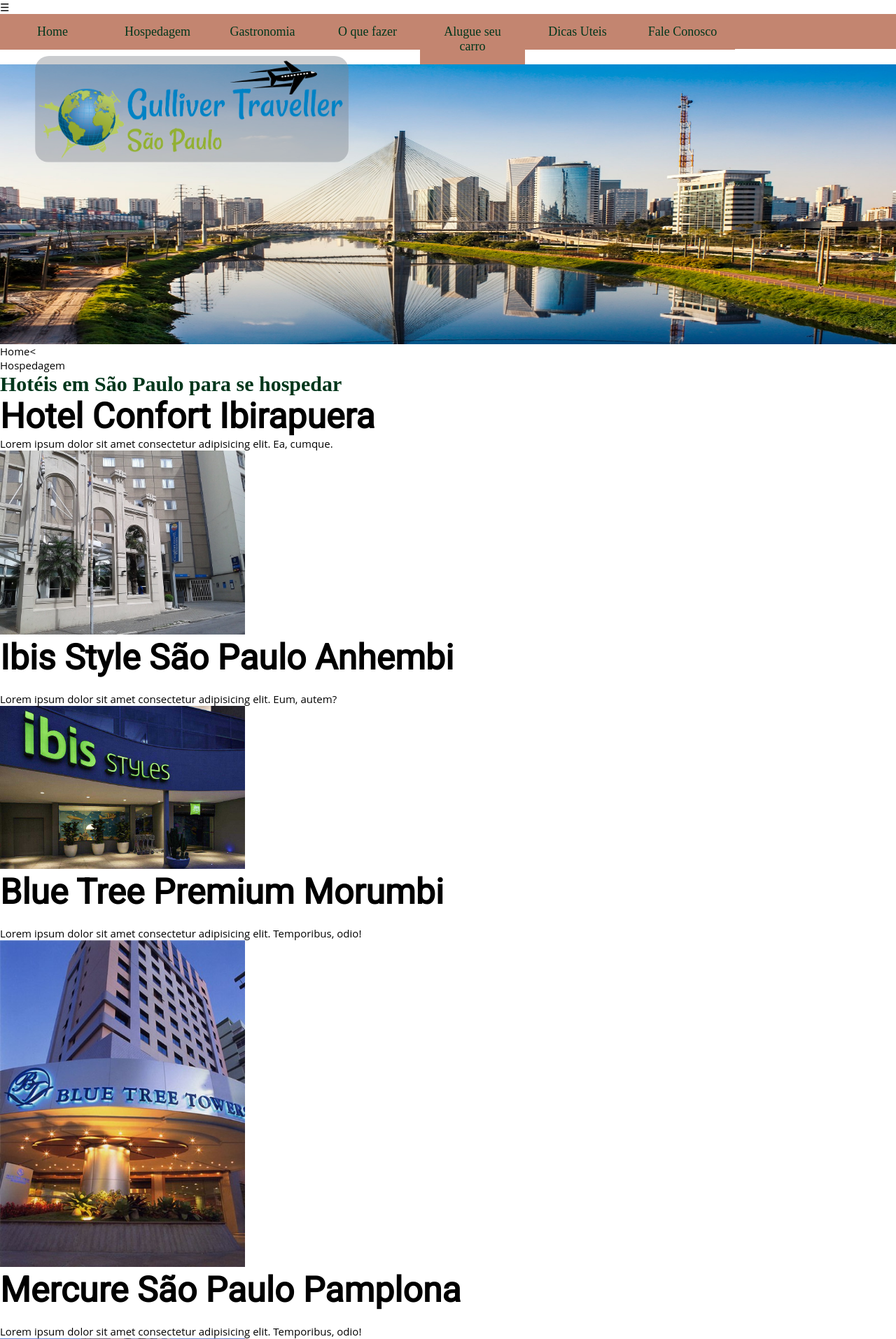
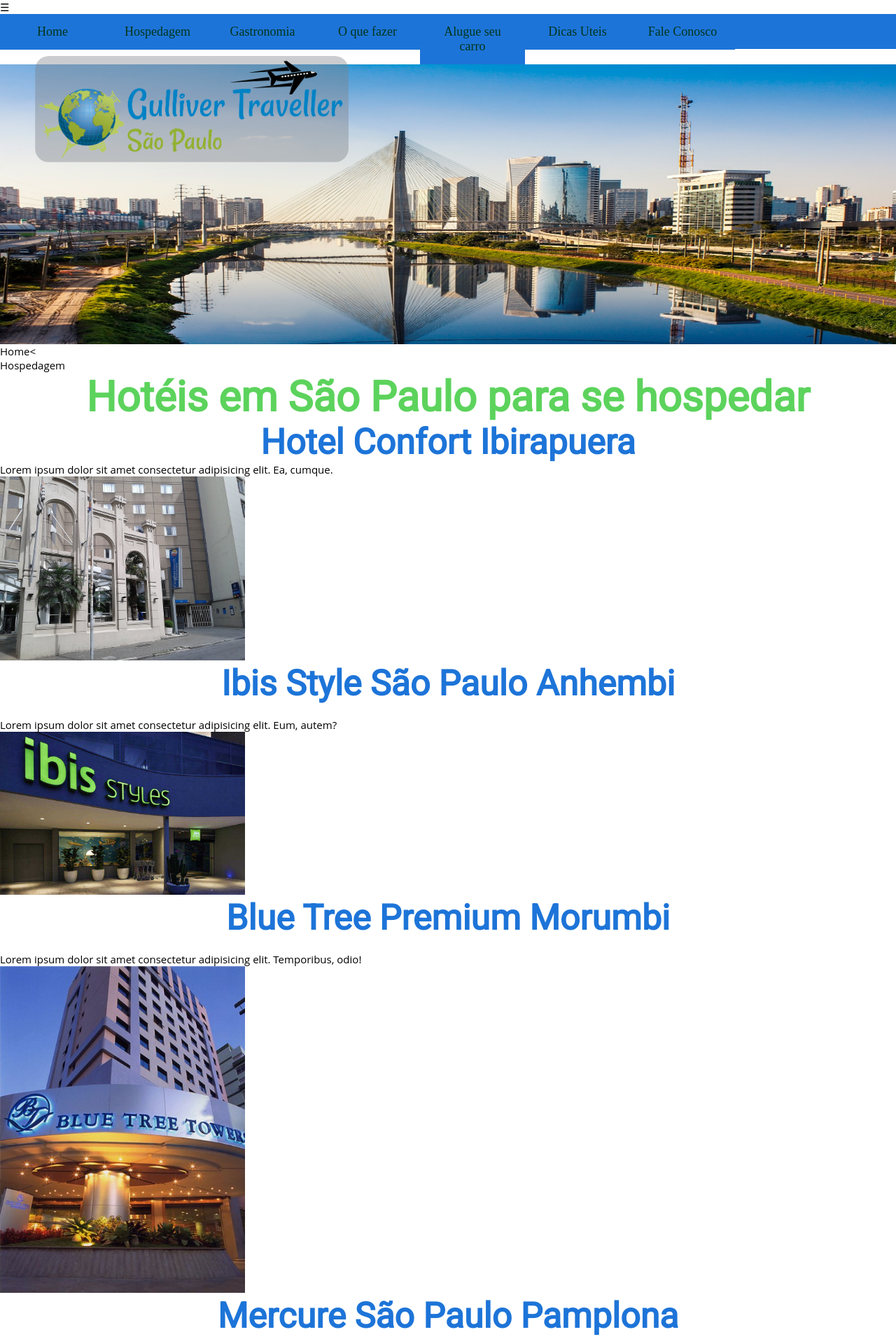
Before and after one commit to AnnylysMedeiros/Gulliver-Traveller--Projeto-FIAP, a PHP site: page /hospedagem.html in a window 1280 px wide. Shown: the top 1914 px of the page at 70% size. Run offline with PHP 8.4, Linux system fonts and the light colour scheme; some web fonts are replaced.

Commit message:
modif. body title

```diff
--- a/css/style.css
+++ b/css/style.css
@@ -48,6 +48,14 @@
     border-radius: 20px;
 }
 
+.hoteisp {
+    font-family: 'Roboto', sans-serif;
+    font-size: 60px;
+    color: #5cd35c;
+    display: flex;
+    justify-content: center;
+}
+
 .hoteis {
     height: 35px auto;
     width: 35px auto;
@@ -56,8 +64,9 @@
 .hoteis h2{
     font-family: 'Roboto', sans-serif;
     font-size: 50px;
-    color: #000;
-
+    color: #1d74d8 ;
+    display: flex;
+    justify-content: center;
 }
 
 
@@ -66,7 +75,7 @@
     .menu {
     width: 100%;
     height: 50px;
-    background-color: #C38570;
+    background-color: #1d74d8;
     font-family: 'rancho';
     font-size: 1.2rem;
     }
@@ -88,7 +97,7 @@
     display: block;
     text-decoration: none;
     text-align: center;
-    background-color: #C38570;
+    background-color: #1d74d8;
     color: #00361B;
     }
 
--- a/hospedagem.html
+++ b/hospedagem.html
@@ -61,7 +61,7 @@
             <span>Home<</span> </li> <li>Hospedagem</li>
     </ul>
 
-    <h1>Hotéis em São Paulo para se hospedar</h1>
+    <h1 class="hoteisp">Hotéis em São Paulo para se hospedar</h1>
 
 
     <div class="hoteis">
```
